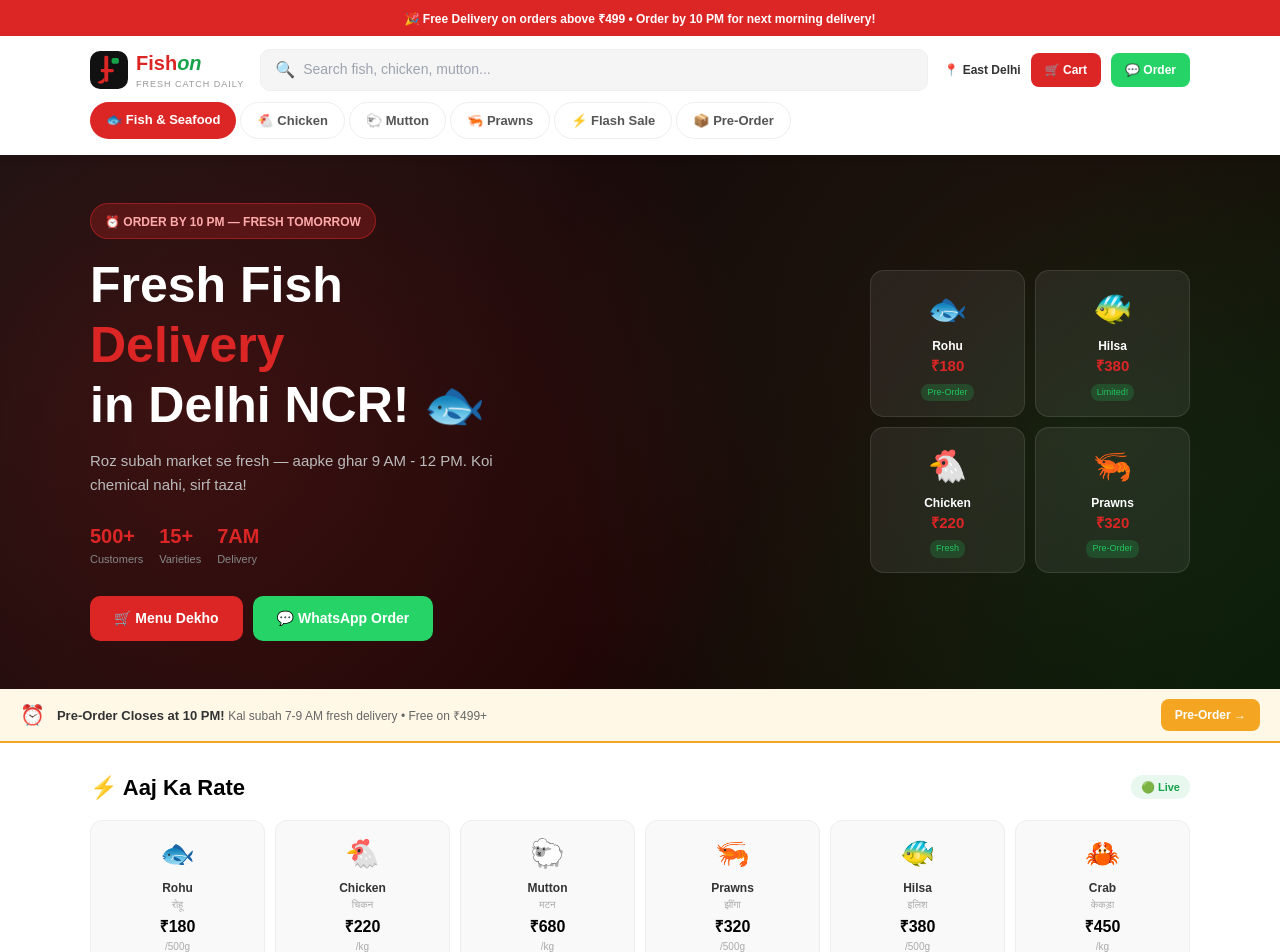
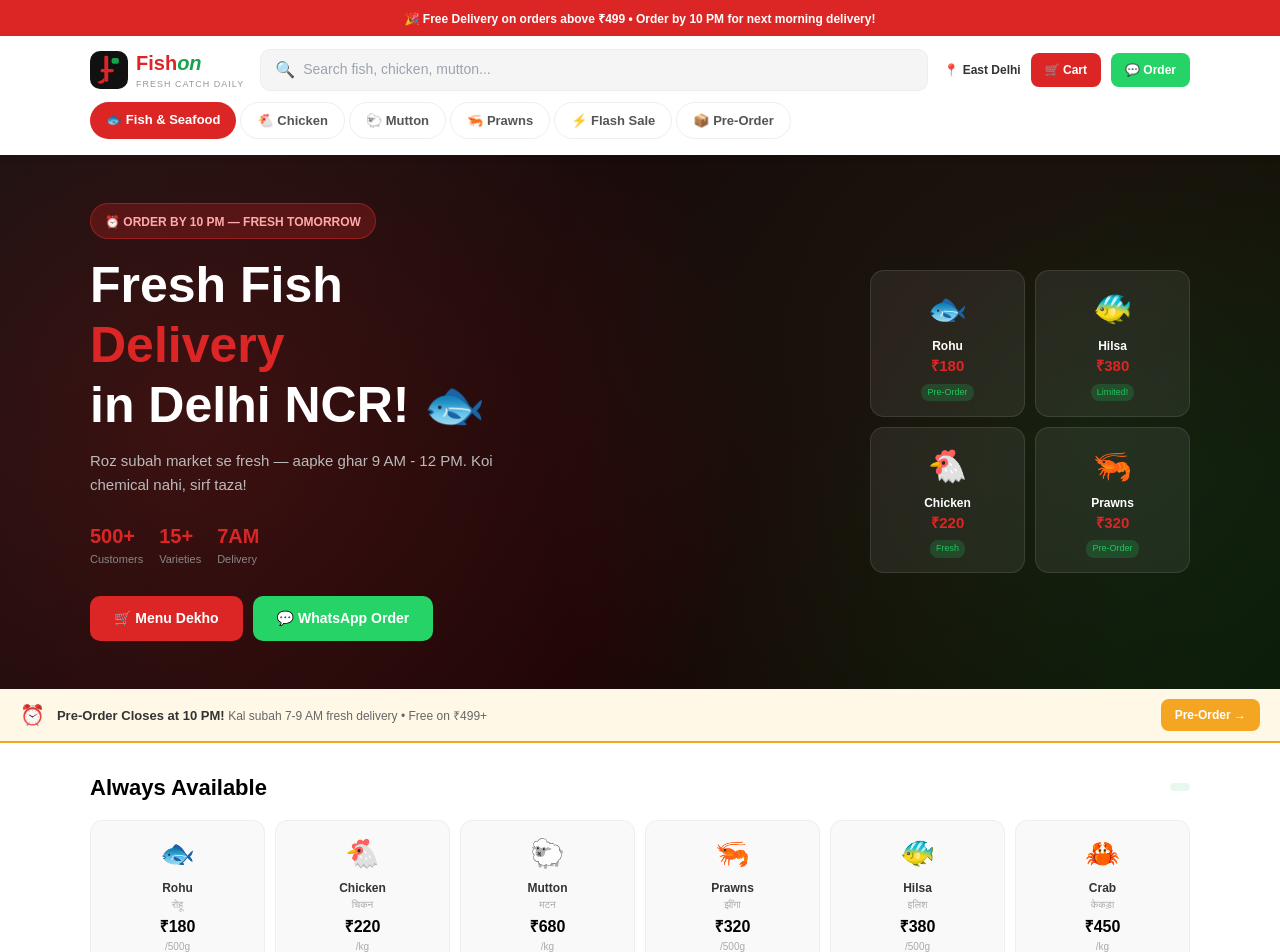
Before and after one commit to kumoranjandas-fishon/fission, a Next.js app: page / in a window 1280 px wide. Shown: the top 952 px of the page. Built offline with nearby package versions, Linux system fonts and the light colour scheme.

Commit message:
heading updated

```diff
--- a/app/page.tsx
+++ b/app/page.tsx
@@ -217,8 +217,8 @@ export default function Home() {
       <section style={{background:'white',padding:'28px 20px'}}>
         <div style={{maxWidth:'1100px',margin:'0 auto'}}>
           <div style={{display:'flex',justifyContent:'space-between',alignItems:'center',marginBottom:'16px'}}>
-            <h2 style={{fontSize:'22px',fontWeight:900,margin:0}}>⚡ Aaj Ka Rate</h2>
-            <span style={{background:'#E8F8EE',color:'#16A34A',padding:'4px 10px',borderRadius:'20px',fontWeight:'bold',fontSize:'11px'}}>🟢 Live</span>
+            <h2 style={{fontSize:'22px',fontWeight:900,margin:0}}>Always Available</h2>
+            <span style={{background:'#E8F8EE',color:'#16A34A',padding:'4px 10px',borderRadius:'20px',fontWeight:'bold',fontSize:'11px'}}></span>
           </div>
           <div style={{display:'grid',gridTemplateColumns:'repeat(auto-fit,minmax(120px,1fr))',gap:'10px'}}>
             {[
```
